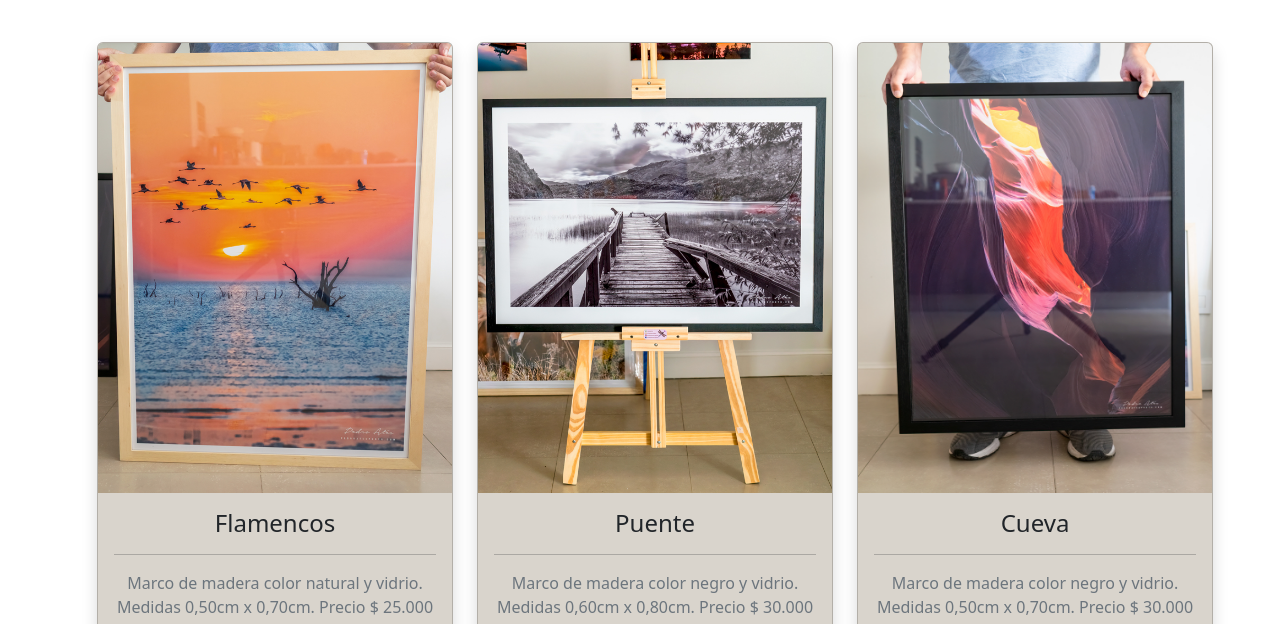
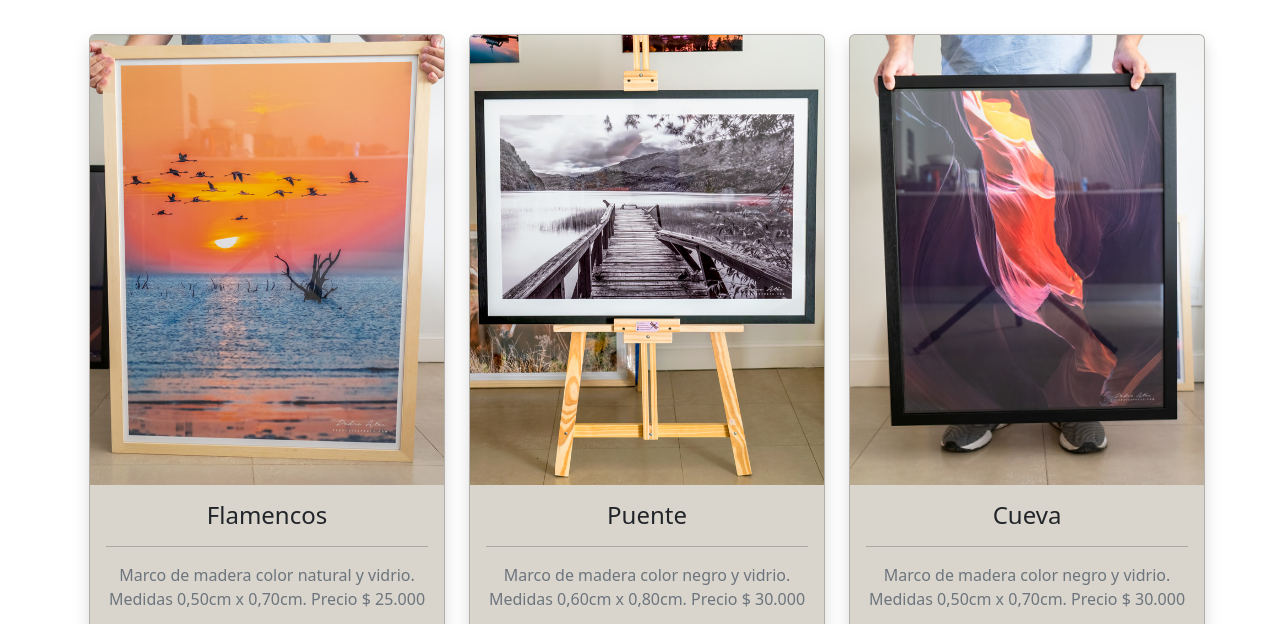
Before and after one commit to pedroates/PF-Ates, a website: page Pages/cuadros.html in a window 1280 px wide. Shown: the part 153-777 px from the top of the page. Drawn offline with nearby package versions, Linux system fonts and the light colour scheme.

Commit message:
movimientos

```diff
--- a/scss/layout/_footer.scss
+++ b/scss/layout/_footer.scss
@@ -13,6 +13,8 @@ footer .social{
         border-radius: 50%;
         margin: 0 8px;
         opacity: 0.9;
+        cursor: default;
+        transition: all 200ms ease;
     }
     a:hover{
         opacity: 0.9;
--- a/scss/layout/_main-cuadro.scss
+++ b/scss/layout/_main-cuadro.scss
@@ -1,7 +1,7 @@
 .card{
     width: 100%;
-    height: 80vh;
-    margin: 15px;
+    height: 83vh;
+    margin: 7px;
     border-radius: 6px;
     overflow: hidden;
     background: rgb(217, 212, 204);
```
Also changed, not shown: css/style.css.
